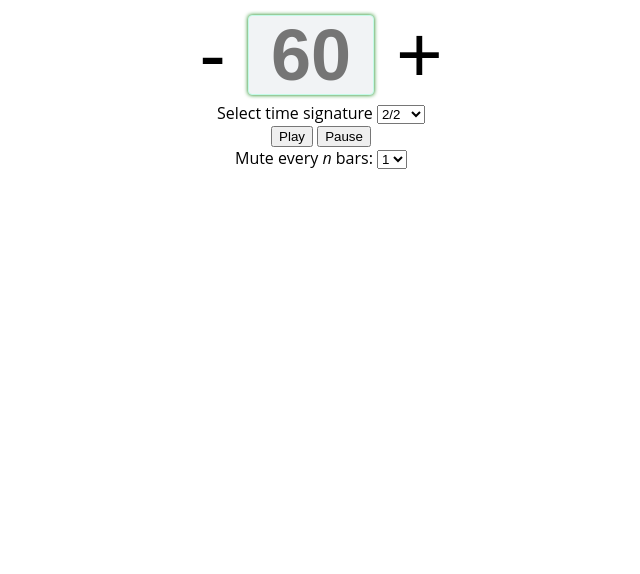
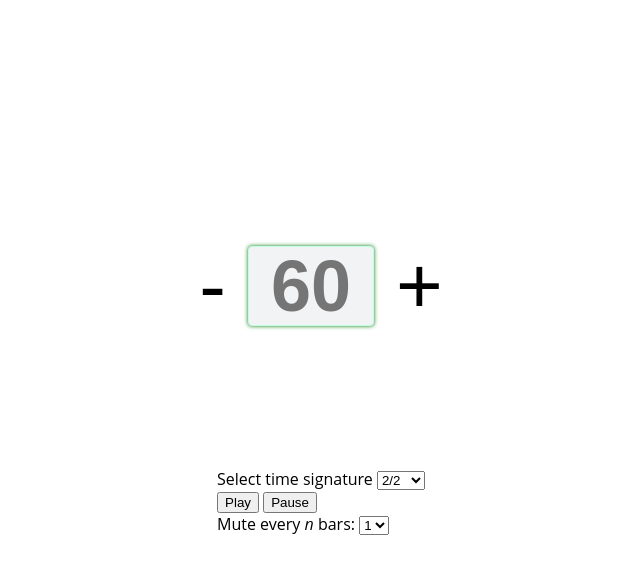
Before and after one commit to pablomartan/thats-why-you-shed, a website built with Vite: page index.html in a window 1280 px wide. Shown: the whole page, without its empty margins (319-959 px from the left). Built offline with nearby package versions, Linux system fonts and the light colour scheme.

Commit message:
feat: divide UI in two spaces

```diff
--- a/index.css
+++ b/index.css
@@ -1,20 +1,26 @@
 body {
   font-family: "Open Sans", sans-serif;
+  font-size: 16px;
 }
 
 .p-metronome {
   width: 100%;
   height: 100%;
 
+  margin: calc((100vh - 19rem) / 2) auto;
+
   display: flex;
   flex-direction: column;
   align-items: center;
+  gap: 9rem;
 }
 
 .c-bpm-input {
   display: flex;
   align-items: center;
   gap: 1rem;
+
+  height: 4.75rem;
 
   /* For Chrome/Edge and Safari */
   input[type="number"]::-webkit-outer-spin-button,
--- a/index.html
+++ b/index.html
@@ -2,6 +2,7 @@
 <html lang="en">
   <head>
     <meta charset="UTF-8" />
+    <meta name="viewport" content="width=device-width, initial-scale=1.0">
     <link rel="stylesheet" href="./index.css" />
     <title>That's why you shed!</title>
   </head>
@@ -30,6 +31,7 @@
           +
         </button>
       </div>
+      <div class="lower-half">
       <div class="time-signature-selector">
         <label for="time-signature-selector"> Select time signature </label>
         <select
@@ -60,6 +62,7 @@
         </select>
       </div>
     </div>
+    </div>
     <script type="module" src="./src/index.ts"></script>
   </body>
 </html>
```
